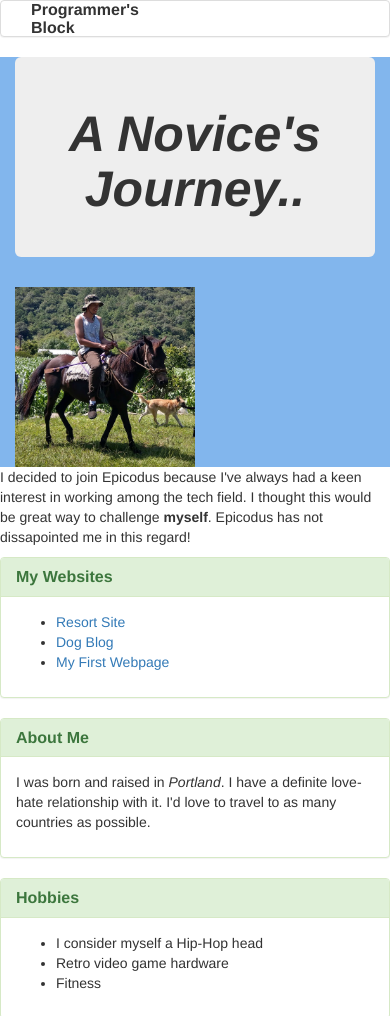
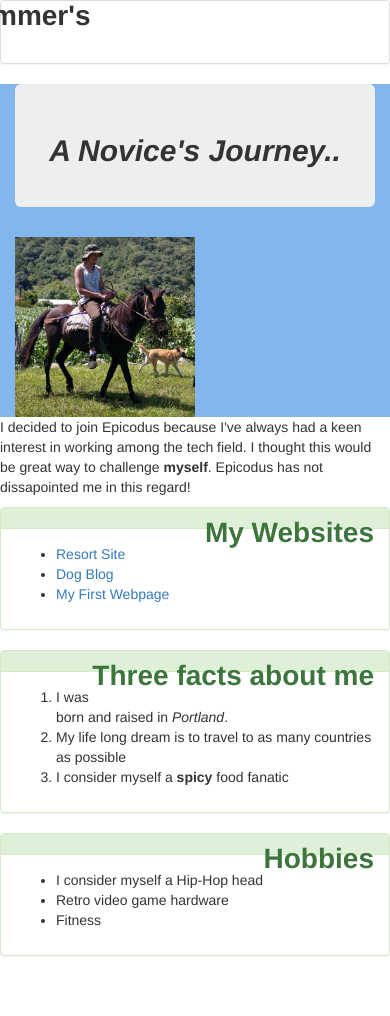
Before and after one commit to liquid-linx/my-first-solo-project, a plain HTML site: page index.html in a window 390 px wide. Shown: the top 1016 px of the page. After the commit the page ends 976 px from the top, so only its background shows below. Drawn offline with Linux system fonts and the light colour scheme.

Commit message:
added ordered list

```diff
--- a/css/styles.css
+++ b/css/styles.css
@@ -1,12 +1,13 @@
 
 .panel-title{
-  font-size: 200%
-  text-align:center;
+  font-size: 200%;
   font-weight:bold;
+  float:right;
 }
 
 .container-main header{
-  size: 50%
+  size: 40px;
+  height: auto;
 }
 
 h1 {
@@ -14,7 +15,7 @@ h1 {
   font-style: oblique;
   text-align: center;
   color: #caca;
-  font-size: 50px;
+  font-size: 30px;
 }
 .main-img{
   width: 50%;
--- a/index.html
+++ b/index.html
@@ -5,13 +5,13 @@
     <link href="css/bootstrap.css" rel="stylesheet" type="text/css">
     <link href="css/styles.css" rel="stylesheet" type="text/css">
       <div class="panel panel-default container-fluid">
-      <div class="col-xs-4"><h3 class="panel-title">Programmer's Block</h3></div>
+      <div class="col-xs-3"><h3 class="panel-title">Programmer's Block</h3></div>
       </div>
   </head>
    <body>
     <div class="container main-color">
     <div class="jumbotron">
-      <h1>A Novice's Journey..</h1>
+    <h1>A Novice's Journey..</h1>
     </div>
 
     <div class="img-fluid" alt="Responsive image">
@@ -40,13 +40,15 @@
         </div>
         <div class="panel panel-success">
         <div class="panel-heading">
-            <h2 class="panel-title">About Me</h2>
+            <h2 class="panel-title">Three facts about me</h2>
+
         </div>
         <div class="panel-body">
-            <p>
-              I was born and raised in <em>Portland</em>. I have a definite love-hate
-              relationship with it. I'd love to travel to as many countries as possible.
-            </p>
+            <ol>
+              <li>I was born and raised in <em>Portland</em>.</li>
+              <li>My life long dream is to travel to as many countries as possible</li>
+              <li>I consider myself a <strong>spicy</strong> food fanatic</li>
+            </ol>
         </div>
         </div>
         <div class="panel panel-success">
```
